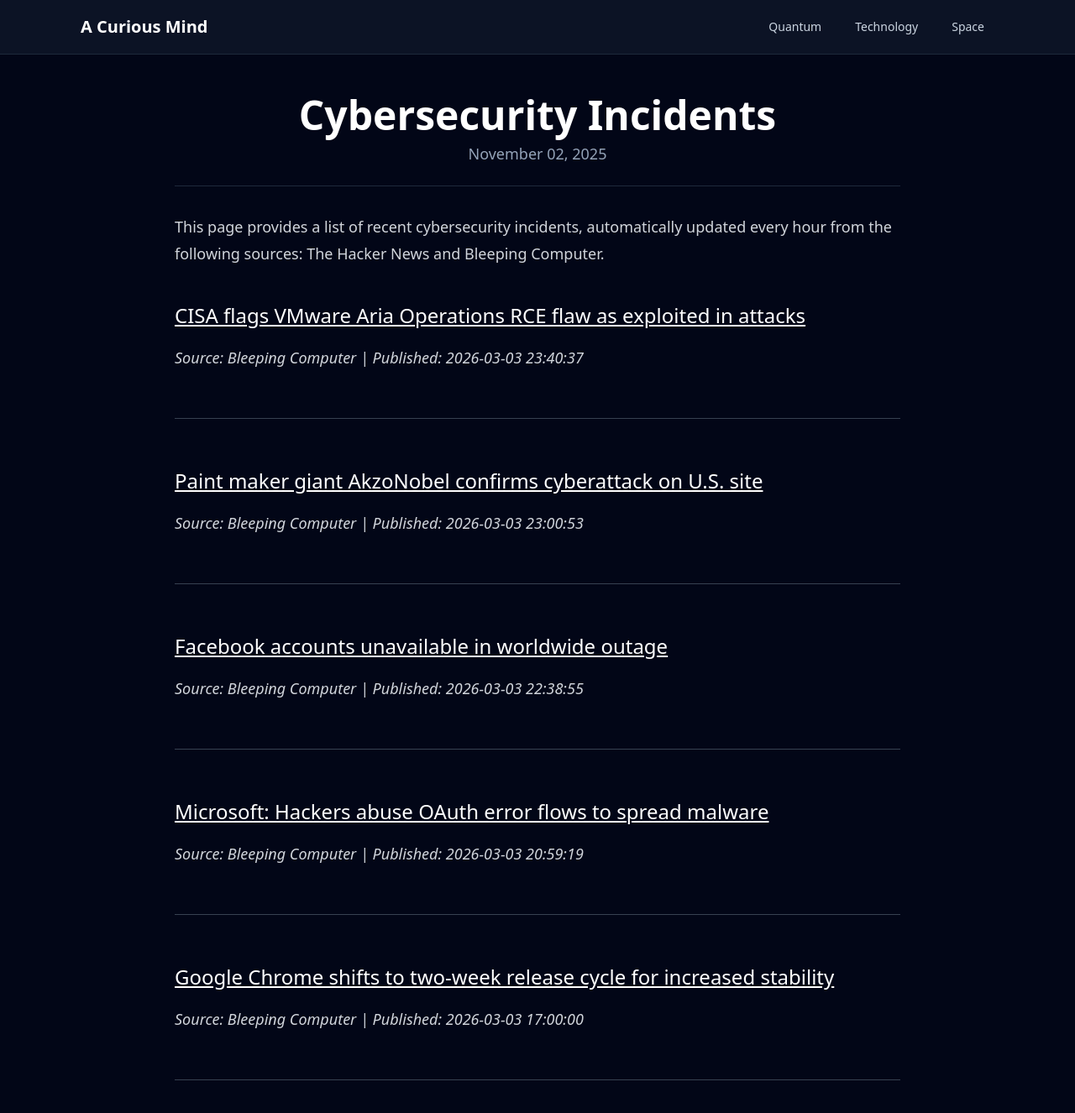
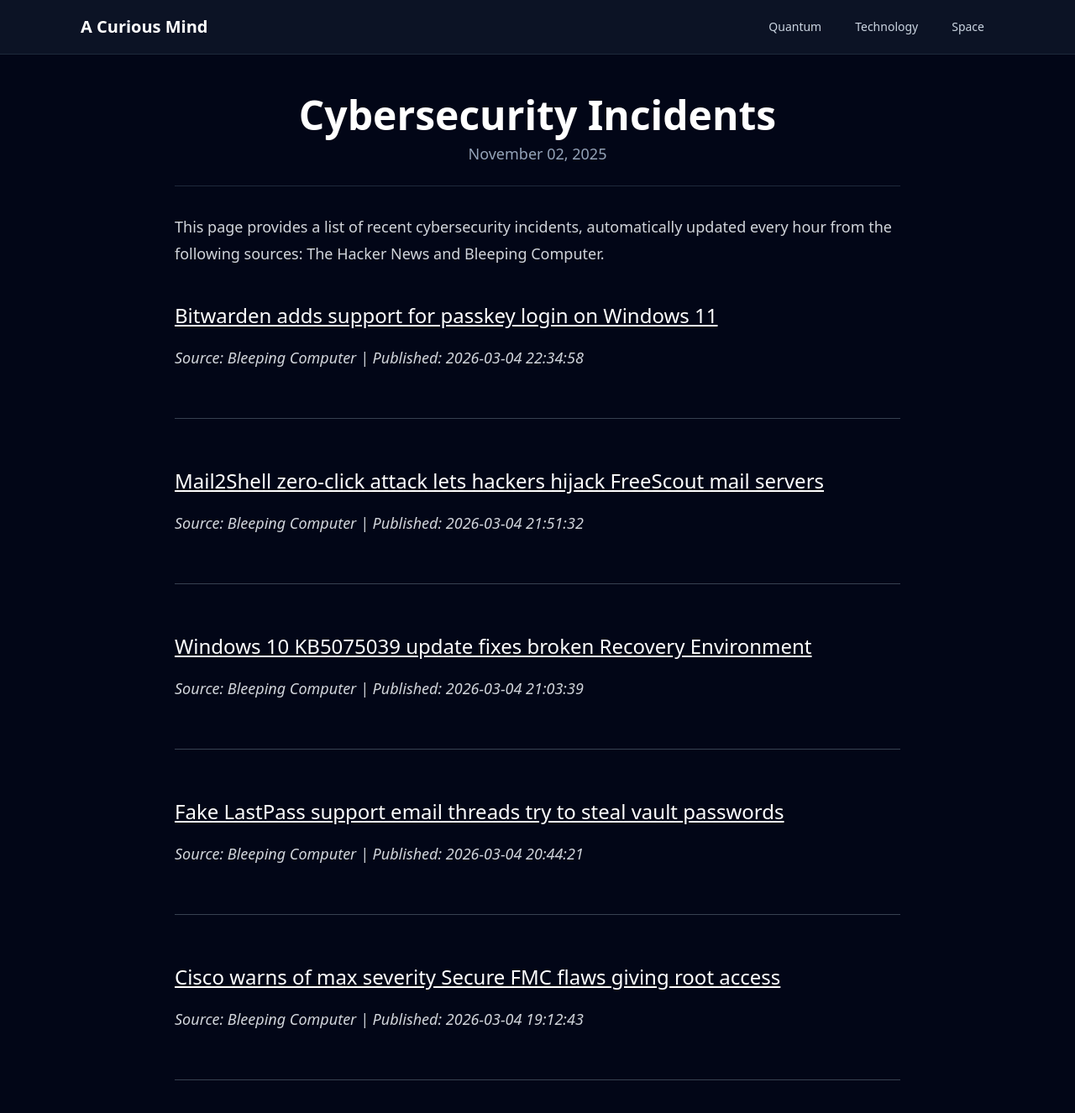
Before and after one commit to onehl7/onehl7.github.io, a Jekyll site: the page built from _posts/2025-11-02-cybersecurity-incidents.md, in a window 1280 px wide and 1400 px high. Shown: the top 1326 px of the window at 84% size. Built offline with Jekyll 4.4.1, drawn with Linux system fonts in a browser that asks for light colours; nearby versions of some CDN libraries.

Commit message:
Update news data

```diff
--- a/_data/news.json
+++ b/_data/news.json
@@ -1,32 +1,32 @@
 [
   {
     "source": "Bleeping Computer",
-    "title": "CISA flags VMware Aria Operations RCE flaw as exploited in attacks",
-    "link": "https://www.bleepingcomputer.com/news/security/cisa-flags-vmware-aria-operations-rce-flaw-as-exploited-in-attacks/",
-    "published": "2026-03-03 23:40:37"
+    "title": "Bitwarden adds support for passkey login on Windows 11",
+    "link": "https://www.bleepingcomputer.com/news/security/bitwarden-adds-support-for-passkey-login-on-windows-11/",
+    "published": "2026-03-04 22:34:58"
   },
   {
     "source": "Bleeping Computer",
-    "title": "Paint maker giant AkzoNobel confirms cyberattack on U.S. site",
-    "link": "https://www.bleepingcomputer.com/news/security/paint-maker-giant-akzonobel-confirms-cyberattack-on-us-site/",
-    "published": "2026-03-03 23:00:53"
+    "title": "Mail2Shell zero-click attack lets hackers hijack FreeScout mail servers",
+    "link": "https://www.bleepingcomputer.com/news/security/mail2shell-zero-click-attack-lets-hackers-hijack-freescout-mail-servers/",
+    "published": "2026-03-04 21:51:32"
   },
   {
     "source": "Bleeping Computer",
-    "title": "Facebook accounts unavailable in worldwide outage",
-    "link": "https://www.bleepingcomputer.com/news/technology/facebook-hit-with-worldwide-outage-stating-accounts-are-unavailable/",
-    "published": "2026-03-03 22:38:55"
+    "title": "Windows 10 KB5075039 update fixes broken Recovery Environment",
+    "link": "https://www.bleepingcomputer.com/news/microsoft/windows-10-kb5075039-update-fixes-broken-recovery-environment/",
+    "published": "2026-03-04 21:03:39"
   },
   {
     "source": "Bleeping Computer",
-    "title": "Microsoft: Hackers abuse OAuth error flows to spread malware",
-    "link": "https://www.bleepingcomputer.com/news/security/microsoft-hackers-abuse-oauth-error-flows-to-spread-malware/",
-    "published": "2026-03-03 20:59:19"
+    "title": "Fake LastPass support email threads try to steal vault passwords",
+    "link": "https://www.bleepingcomputer.com/news/security/fake-lastpass-support-email-threads-try-to-steal-vault-passwords/",
+    "published": "2026-03-04 20:44:21"
   },
   {
     "source": "Bleeping Computer",
-    "title": "Google Chrome shifts to two-week release cycle for increased stability",
-    "link": "https://www.bleepingcomputer.com/news/security/google-chrome-shifts-to-two-week-release-cycle-for-increased-stability/",
-    "published": "2026-03-03 17:00:00"
+    "title": "Cisco warns of max severity Secure FMC flaws giving root access",
+    "link": "https://www.bleepingcomputer.com/news/security/cisco-warns-of-max-severity-secure-fmc-flaws-giving-root-access/",
+    "published": "2026-03-04 19:12:43"
   }
 ]
```
